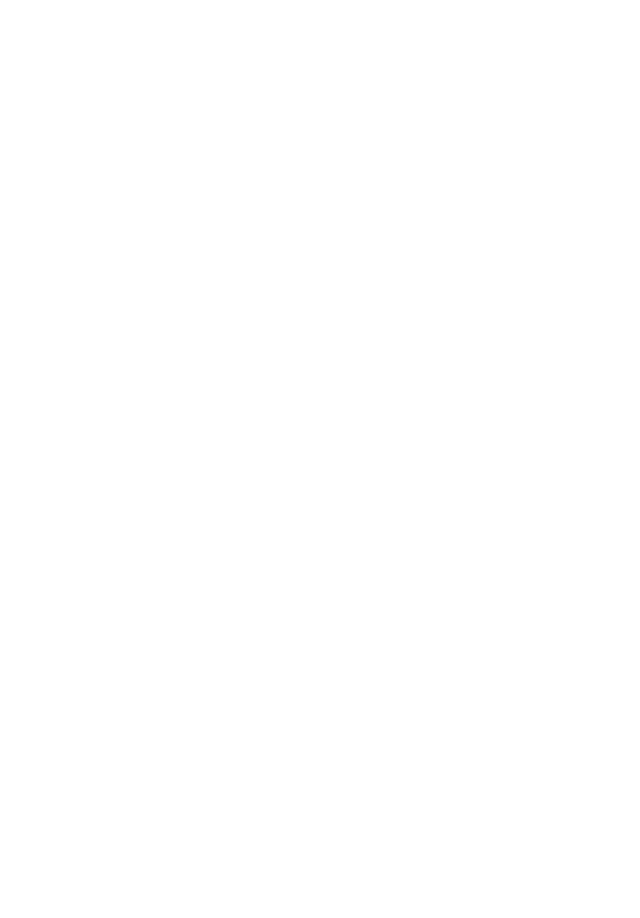
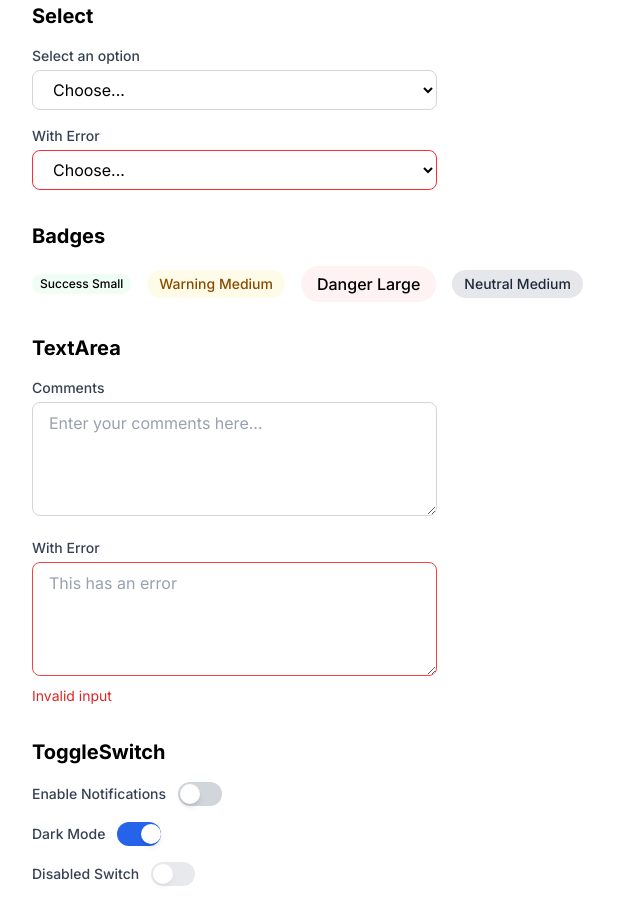
Before and after one commit to katzMotel/balance-hub, a Next.js app: page /components-test in a window 1280 px wide. Shown: the part 1000-1918 px from the top of the page, without its empty margins (0-640 px from the left). Before the commit the page ends 1002 px from the top, so only its background shows below. Built offline with nearby package versions, Linux system fonts and the light colour scheme.

Commit message:
finished building out ui component library with test page for reference.  added: badge, textarea, toggleswitch

```diff
--- a/app/components-test/page.tsx
+++ b/app/components-test/page.tsx
@@ -1,9 +1,15 @@
 'use client';
-
+import { useState } from 'react';
 import { Button } from '@/components/ui/Button';
-import { Card, CardHeader, CardTitle } from '@/components/ui/Card';
+import { Card, CardHeader, CardTitle, CardContent } from '@/components/ui/Card';
 import { Input } from '@/components/ui/Input';
+import { Select } from '@/components/ui/Select';
+import { Badge } from '@/components/ui/Badge';
+import { TextArea } from '@/components/ui/TextArea';
+import { ToggleSwitch } from '@/components/ui/ToggleSwitch';
 export default function ComponentsTest() {
+  const [notifications, setNotifications] = useState(false);
+  const [darkMode, setDarkMode] = useState(true);
   return (
     <div className="p-8 space-y-8">
       <div>
@@ -40,14 +46,14 @@
           <CardHeader>
             <CardTitle>Basic Card</CardTitle>
           </CardHeader>
-      <p className="text-gray-600">This is a card with some content.</p>
+          <CardContent>This is a card with some content.</CardContent>
         </Card>
 
         <Card hover>
           <CardHeader>
             <CardTitle>Hover Card</CardTitle>
           </CardHeader>
-      <p className="text-gray-600">Hover over me to see the effect!</p>
+          <CardContent>Hover over me to see the effect!</CardContent>
         </Card>
       </div>
   <h2 className="text-xl font-bold mb-4">Input</h2>
@@ -58,6 +64,55 @@
     <Input label="With Error" placeholder="This has an error" error="Invalid input" />
   </div>
 
+ <h2 className="text-xl font-bold mb-4">Select</h2>
+  <div className="w-1/3 space-y-4">
+    <Select label="Select an option">
+      <option value="">Choose...</option>
+      <option value="1">Option 1</option>
+      <option value="2">Option 2</option>
+      <option value="3">Option 3</option>
+    </Select>
+    <Select label="With Error" error="Invalid selection">
+      <option value="">Choose...</option>
+      <option value="1">Option 1</option>
+      <option value="2">Option 2</option>
+      <option value="3">Option 3</option>
+    </Select>
+  </div>
+
+  <h2 className="text-xl font-bold mb-4">Badges</h2>
+  <div className="flex gap-4 items-center">
+    <Badge variant="success" size="sm">Success Small</Badge>
+    <Badge variant="warning" size="md">Warning Medium</Badge>
+    <Badge variant="danger" size="lg">Danger Large</Badge>
+    <Badge variant="neutral" size="md">Neutral Medium</Badge>
+  </div>
+
+  <h2 className="text-xl font-bold mb-4">TextArea</h2>
+  <div className="w-1/3 space-y-4">
+    <TextArea label="Comments" placeholder="Enter your comments here..." rows={4} />
+    <TextArea label="With Error" placeholder="This has an error" error="Invalid input" rows={4} />
+    </div>
+ <h2 className="text-xl font-bold mb-4">ToggleSwitch</h2>
+      <div className="space-y-4">
+        <ToggleSwitch
+          label="Enable Notifications"
+          checked={notifications}
+          onChange={setNotifications}
+        />
+        <ToggleSwitch
+          label="Dark Mode"
+          checked={darkMode}
+          onChange={setDarkMode}
+        />
+        <ToggleSwitch
+          label="Disabled Switch"
+          disabled
+          checked={false}
+          onChange={() => {}}
+        />
+      </div>
+
 </div>
 
   );
--- a/app/globals.css
+++ b/app/globals.css
@@ -9,9 +9,14 @@
   --color-primary-600: #2563eb;
   --color-primary-700: #1d4ed8;
 
+  --color-success-50: #f0fdf4;
   --color-success-500: #22c55e;
   --color-success-600: #16a34a;
 
+  --color-danger-50: #fef2f2;
   --color-danger-500: #ef4444;
   --color-danger-600: #dc2626;
+
+  --color-warning-500: #f59e0b;
+  --color-warning-600: #d97706;
 }
--- a/app/layout.tsx
+++ b/app/layout.tsx
@@ -15,7 +15,7 @@
   children: React.ReactNode;
 }>) {
   return (
-    <html lang="en">
+    <html lang="en" className="dark">
       <body className={inter.className}>
         <StoreProvider>
           {children}
--- /dev/null
+++ b/components/ui/Badge.tsx
@@ -0,0 +1,39 @@
+import {HTMLAttributes, forwardRef} from 'react';
+
+interface BadgeProps extends HTMLAttributes<HTMLSpanElement> {
+    variant?: 'success' | 'warning' | 'danger' | 'neutral';
+    size?: 'sm' | 'md' | 'lg';
+}
+
+export const Badge = forwardRef<HTMLSpanElement, BadgeProps>(
+    ({ className = '', variant = 'neutral', size = 'md', children, ...props}, ref) => {
+        // Base styles for all badges
+        const baseStyles = 'inline-block font-medium rounded-full';
+
+        // Variant styles
+        const variantStyles = {
+            success: 'bg-success-50 text-success-800 dark:bg-success-900 dark:text-success-300',
+            warning: 'bg-yellow-50 text-yellow-800 dark:bg-yellow-900 dark:text-yellow-300',
+            danger: 'bg-danger-50 text-danger-800 dark:bg-danger-900 dark:text-danger-300',
+            neutral: 'bg-gray-200 text-gray-800 dark:bg-gray-700 dark:text-gray-200',
+        };
+
+        // Size styles
+        const sizeStyles = {
+            sm: 'px-2 py-0.5 text-xs',
+            md: 'px-3 py-1 text-sm',
+            lg: 'px-4 py-1.5 text-base',
+        };
+
+        // Combine all classes
+        const badgeClasses = `${baseStyles} ${variantStyles[variant]} ${sizeStyles[size]} ${className}`;
+
+        return (
+            <span ref={ref} className={badgeClasses} {...props}>
+                {children}
+            </span>
+        );
+    }
+);
+
+Badge.displayName = 'Badge';
--- a/components/ui/Button.tsx
+++ b/components/ui/Button.tsx
@@ -17,13 +17,13 @@
 
     // Variant styles
     const variantStyles = {
-      primary: 'bg-blue-600 text-white hover:bg-blue-700 focus:ring-blue-500',
-      secondary: 'bg-gray-600 text-white hover:bg-gray-700 focus:ring-gray-500',
-      outline: 'border-2 border-blue-600 text-blue-600 hover:bg-blue-50 focus:ring-blue-500',
-      ghost: 'text-gray-700 hover:bg-gray-100 focus:ring-gray-500',
-      danger: 'bg-red-600 text-white hover:bg-red-700 focus:ring-red-500',
-      success: 'bg-green-600 text-white hover:bg-green-700 focus:ring-green-500',
-    };
+  primary: 'bg-primary-600 text-white hover:bg-primary-700 focus:ring-primary-500',
+  secondary: 'bg-gray-600 text-white hover:bg-gray-700 focus:ring-gray-500',
+  outline: 'border-2 border-primary-600 text-primary-600 hover:bg-primary-50 focus:ring-primary-500 dark:border-primary-500 dark:text-primary-500 dark:hover:bg-primary-600',
+  ghost: 'text-gray-700 hover:bg-gray-100 focus:ring-gray-500 dark:text-gray-300 dark:hover:bg-gray-800',  // ✅ Add this value!
+  danger: 'bg-danger-600 text-white hover:bg-danger-700 focus:ring-danger-500 dark:bg-danger-500 dark:hover:bg-danger-600',
+  success: 'bg-success-600 text-white hover:bg-success-700 focus:ring-success-500 dark:bg-success-500 dark:hover:bg-success-600',
+};
 
     // Size styles
     const sizeStyles = {
--- a/components/ui/Select.tsx
+++ b/components/ui/Select.tsx
@@ -0,0 +1,41 @@
+import { SelectHTMLAttributes, forwardRef } from "react";
+
+interface SelectProps extends SelectHTMLAttributes<HTMLSelectElement> {
+  label?: string;
+  error?: string;
+}
+
+export const Select = forwardRef<HTMLSelectElement, SelectProps>(
+  ({ className = "", label, error, id, children, ...props }, ref) => {
+    const selectId = id || label?.toLowerCase().replace(/\s+/g, "-");
+
+    return (
+      <div className="w-full">
+        {label && (
+          <label
+            htmlFor={selectId}
+            className="block text-sm font-medium text-gray-700 mb-1"
+          >
+            {label}
+          </label>
+        )}
+        <select
+          ref={ref}
+          id={selectId}
+          className={`
+            w-full px-4 py-2 rounded-lg border transition-colors
+            focus:outline-none focus:ring-2 focus:ring-blue-500
+            ${error
+              ? 'border-red-500 focus:ring-red-500'
+              : 'border-gray-300'}
+          `}
+          {...props}
+        >
+          {children}
+        </select>
+      </div>
+    );
+  }
+);
+
+Select.displayName = "Select";
--- /dev/null
+++ b/components/ui/TextArea.tsx
@@ -0,0 +1,48 @@
+import { TextareaHTMLAttributes, forwardRef } from "react";
+
+interface TextAreaProps extends TextareaHTMLAttributes<HTMLTextAreaElement> {
+  label?: string;
+  error?: string;
+}
+
+export const TextArea = forwardRef<HTMLTextAreaElement, TextAreaProps>(
+  ({ className = '', label, error, id, ...props }, ref) => {
+    const textAreaId = id || label?.toLowerCase().replace(/\s+/g, '-');
+
+    return (
+      <div className="w-full">
+        {label && (
+          <label
+            htmlFor={textAreaId}
+            className="block text-sm font-medium text-gray-700 dark:text-gray-300 mb-1"
+          >
+            {label}
+          </label>
+        )}
+        <textarea
+          ref={ref}
+          id={textAreaId}
+          className={`
+            w-full px-4 py-2 rounded-lg border transition-colors
+            bg-white dark:bg-gray-800
+            text-gray-900 dark:text-white
+            placeholder:text-gray-400 dark:placeholder:text-gray-500
+            focus:outline-none focus:ring-2
+            ${error
+              ? 'border-danger-500 focus:ring-danger-500'
+              : 'border-gray-300 dark:border-gray-600 focus:ring-primary-500'
+            }
+            disabled:bg-gray-100 dark:disabled:bg-gray-900 disabled:cursor-not-allowed
+            ${className}
+          `}
+          {...props}
+        />
+        {error && (
+          <p className="mt-1 text-sm text-danger-600 dark:text-danger-400">{error}</p>
+        )}
+      </div>
+    );
+  }
+);
+
+TextArea.displayName = 'TextArea';
--- /dev/null
+++ b/components/ui/ToggleSwitch.tsx
@@ -0,0 +1,49 @@
+import { forwardRef } from "react";
+
+interface ToggleSwitchProps {
+  label?: string;
+  checked?: boolean;
+  onChange?: (checked: boolean) => void;
+  disabled?: boolean;
+}
+
+export const ToggleSwitch = forwardRef<HTMLButtonElement, ToggleSwitchProps>(
+  ({ label, checked = false, onChange, disabled = false }, ref) => {
+    return (
+      <div className="flex items-center">
+        {label && (
+          <span className="mr-3 text-sm font-medium text-gray-700 dark:text-gray-300">
+            {label}
+          </span>
+        )}
+        <button
+          ref={ref}
+          type="button"
+          role="switch"
+          aria-checked={checked}
+          disabled={disabled}
+          className={`
+            relative w-11 h-6 rounded-full transition-colors
+            focus:outline-none focus:ring-2 focus:ring-primary-500 focus:ring-offset-2
+            disabled:opacity-50 disabled:cursor-not-allowed
+            ${checked
+              ? "bg-primary-600 dark:bg-primary-500"
+              : "bg-gray-300 dark:bg-gray-600"
+            }
+          `}
+          onClick={() => !disabled && onChange && onChange(!checked)}
+        >
+          <span
+            className={`
+              block w-5 h-5 rounded-full bg-white shadow-md
+              transform transition-transform
+              ${checked ? "translate-x-6" : "translate-x-0.5"}
+            `}
+          />
+        </button>
+      </div>
+    );
+  }
+);
+
+ToggleSwitch.displayName = "ToggleSwitch";
```
Also changed, not shown: components/ui/Card.tsx (+17 -3 lines). Lines whose indentation alone changed are shown as unchanged.
